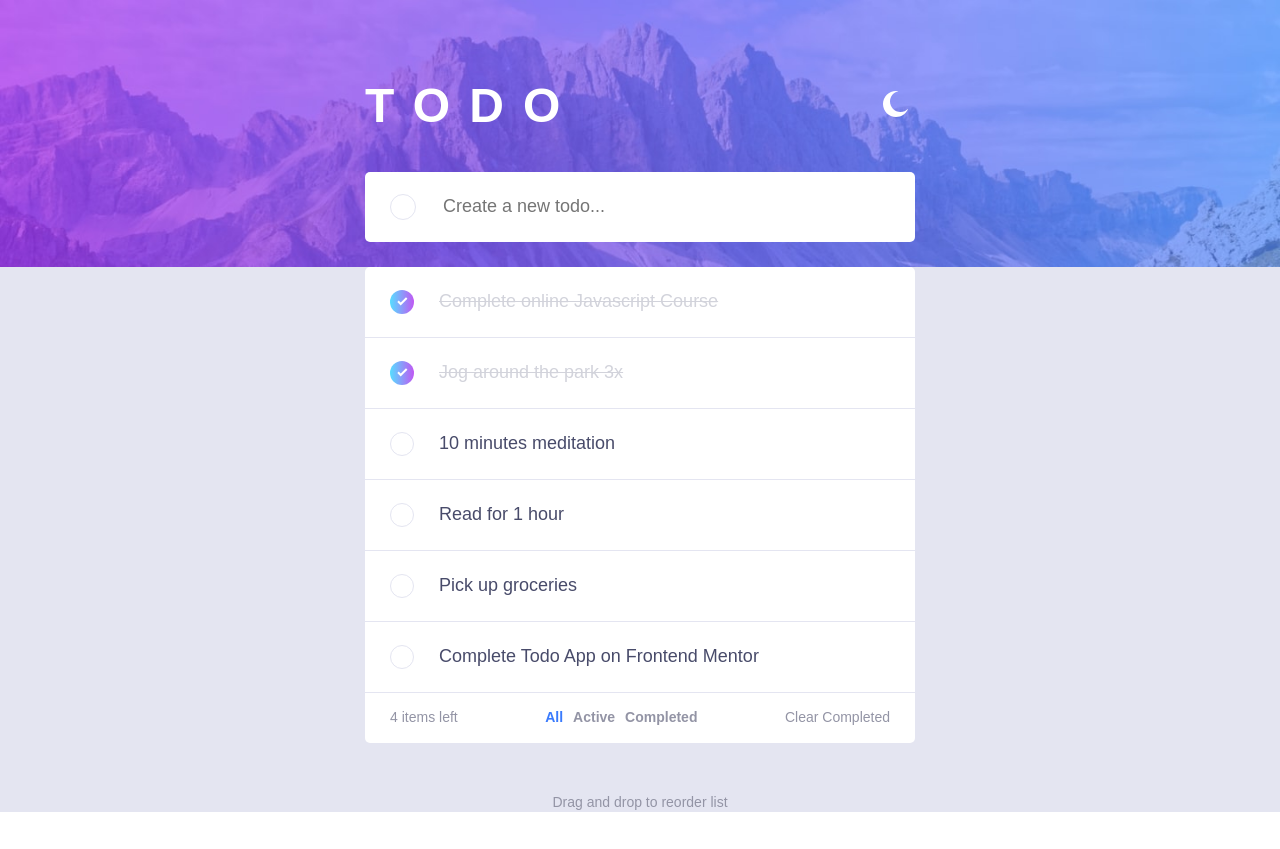
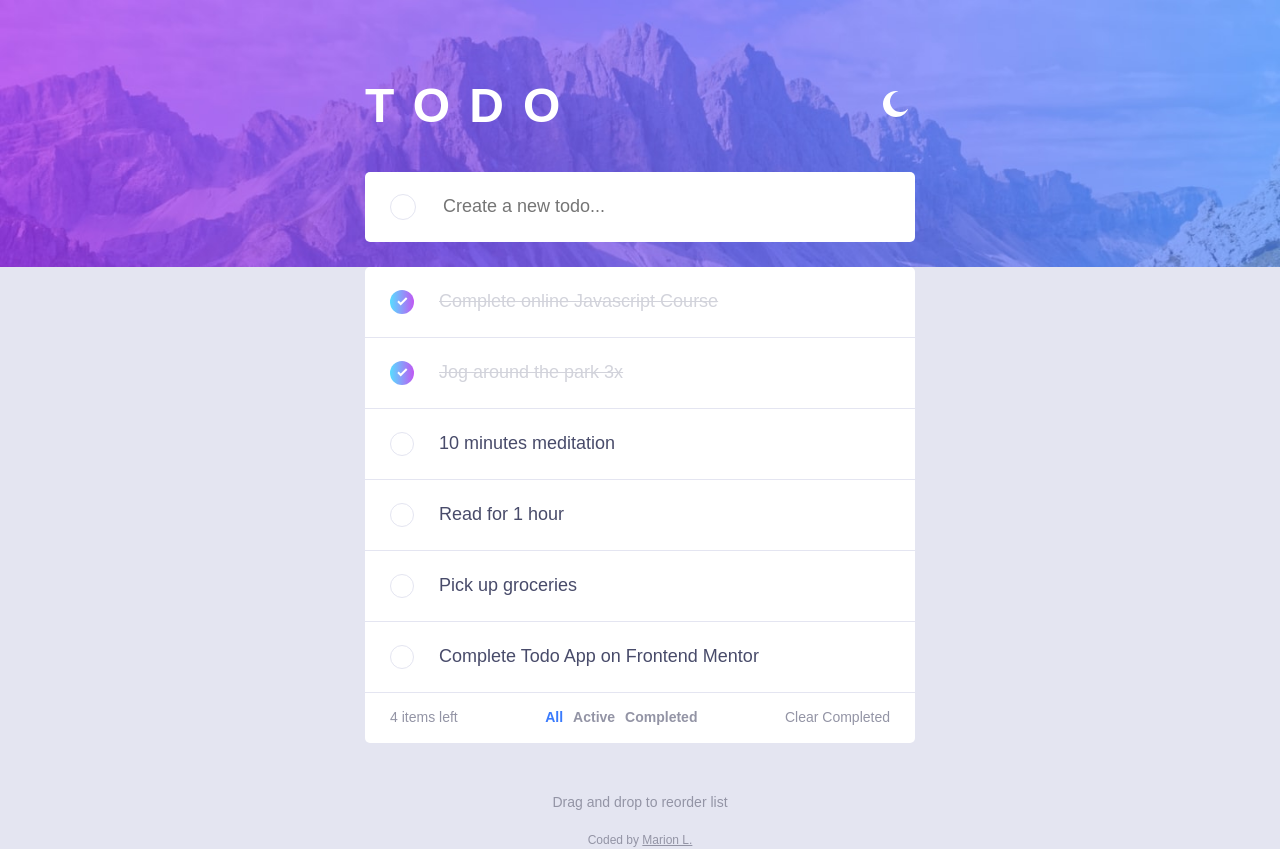
Before and after one commit to marionlo/Todo-App, a React (Create React App) app: page / in a window 1280 px wide. Before the commit the page ends 812 px from the top, so only its background shows below. Built offline with nearby package versions, Linux system fonts and the light colour scheme.

Commit message:
add copyright

```diff
--- a/src/components/App.css
+++ b/src/components/App.css
@@ -490,6 +490,16 @@ body {
   color: hsl(235, 19%, 35%);
 }
 
+.copyright {
+  font-size: 12px;
+  padding-top: 20px;
+  color: hsl(236, 9%, 61%);
+}
+
+.copyright a {
+  color: hsl(236, 9%, 61%);
+}
+
 
 @media screen and (max-width: 700px) {
   .logo {
--- a/src/components/Footer.js
+++ b/src/components/Footer.js
@@ -14,6 +14,7 @@ function Footer({notCompletedCount, handleRemoveCompleted, filterList, darkTheme
     </div>
     <section className="items-reorder">
             <div>Drag and drop to reorder list</div>
+            <div className="copyright">Coded by <a href="https://github.com/marionlo/">Marion L.</a></div>
         </section>
     </div>
 
```
Also changed, not shown: public/index.html (+1 -23 lines).
